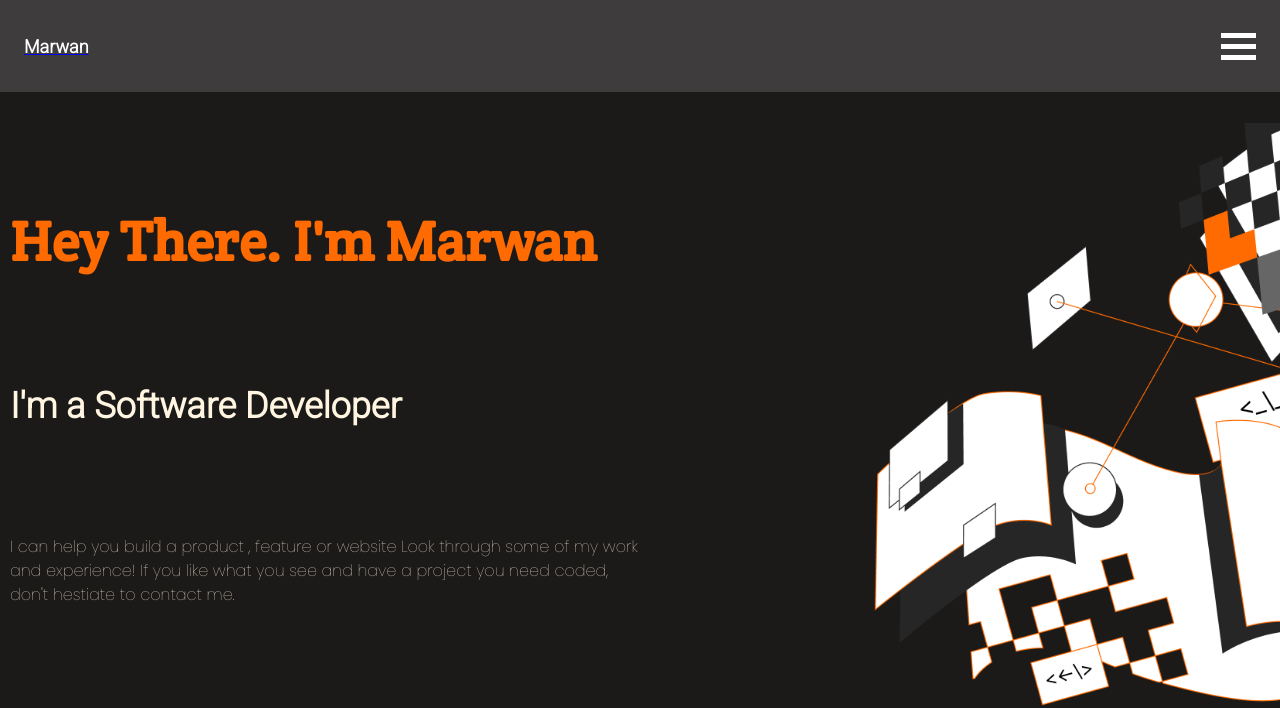
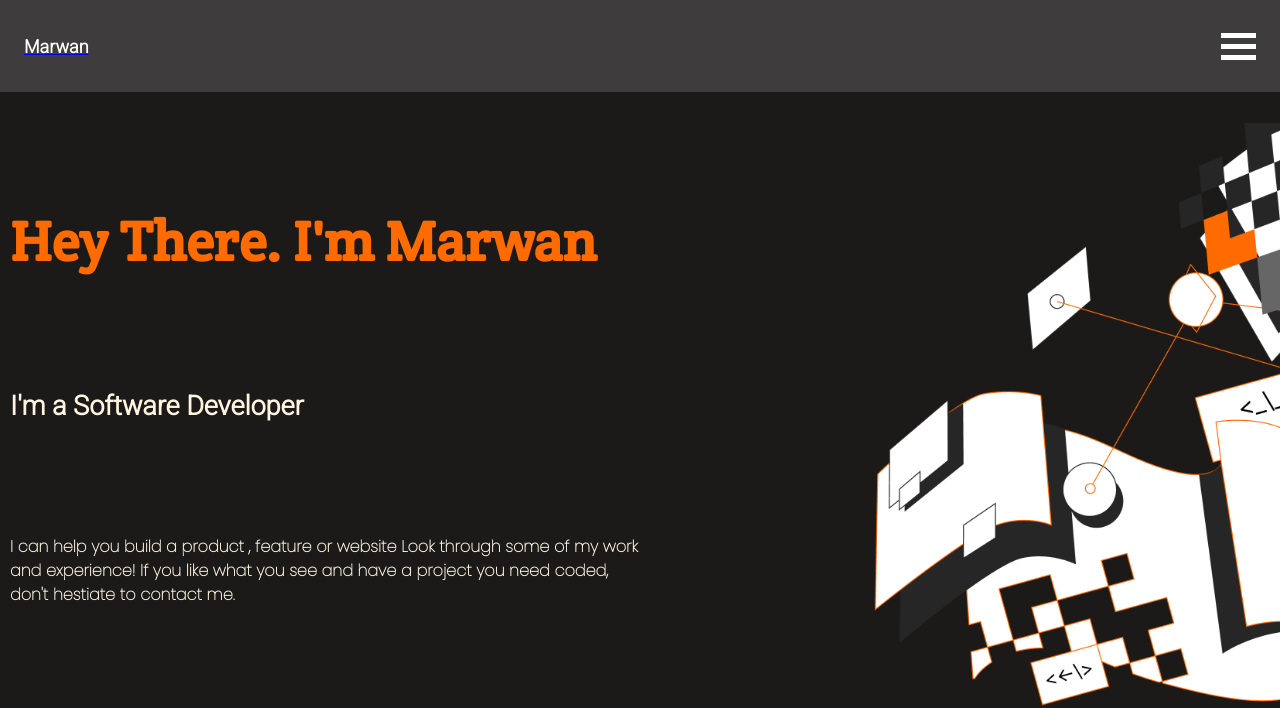
Before and after one commit to MarwanDev/marwan-portfolio, a website: page index.html in a window 1280 px wide. Shown: the top 708 px of the page. Drawn offline with Linux system fonts and the light colour scheme.

Commit message:
applying changes

```diff
--- a/index.html
+++ b/index.html
@@ -17,6 +17,7 @@
     <title>Marwan Portfolio</title>
   </head>
   <body>
+    <!-- navbar -->
     <header>
       <nav class="navbar">
         <div class="name-container">
@@ -29,7 +30,6 @@
           <div class="bar2"></div>
           <div class="bar3"></div>
         </div>
-      </header>
       </div>
       <div class="links-container">
         <ul>
@@ -52,8 +52,9 @@
         </ul>
       </div>
     </nav>
-
-    <div class="header">
+  </header>
+  <!-- header -->
+    <section class="header">
       <div class="welcome">
         <h1>
           Hey There. I<span>&#39;</span>m Marwan
@@ -74,5 +75,6 @@
           <li><a><img src="assets/twitter.png" alt="twitter"/></a></li>
           <li><a><img src="assets/medium.png" alt="medium"/></a></li>
         </ul>
+        </div>
   </body>
 </html>
--- a/styles.css
+++ b/styles.css
@@ -74,7 +74,7 @@ nav .bar1,
   font-family: "Roboto", sans-serif;
   color: #fff5e1;
   font-weight: 700;
-  font-size: 24px;
+  font-size: 18px;
   line-height: 32px;
   margin-left: 10px;
 }
@@ -82,7 +82,7 @@ nav .bar1,
 .header .intro {
   font-family: "Poppins", sans-serif;
   font-style: normal;
-  font-weight: 400;
+  font-weight: bold;
   font-size: 16px;
   line-height: 24px;
   color: #fff5e1;
```
Lines whose indentation alone changed are shown as unchanged.
